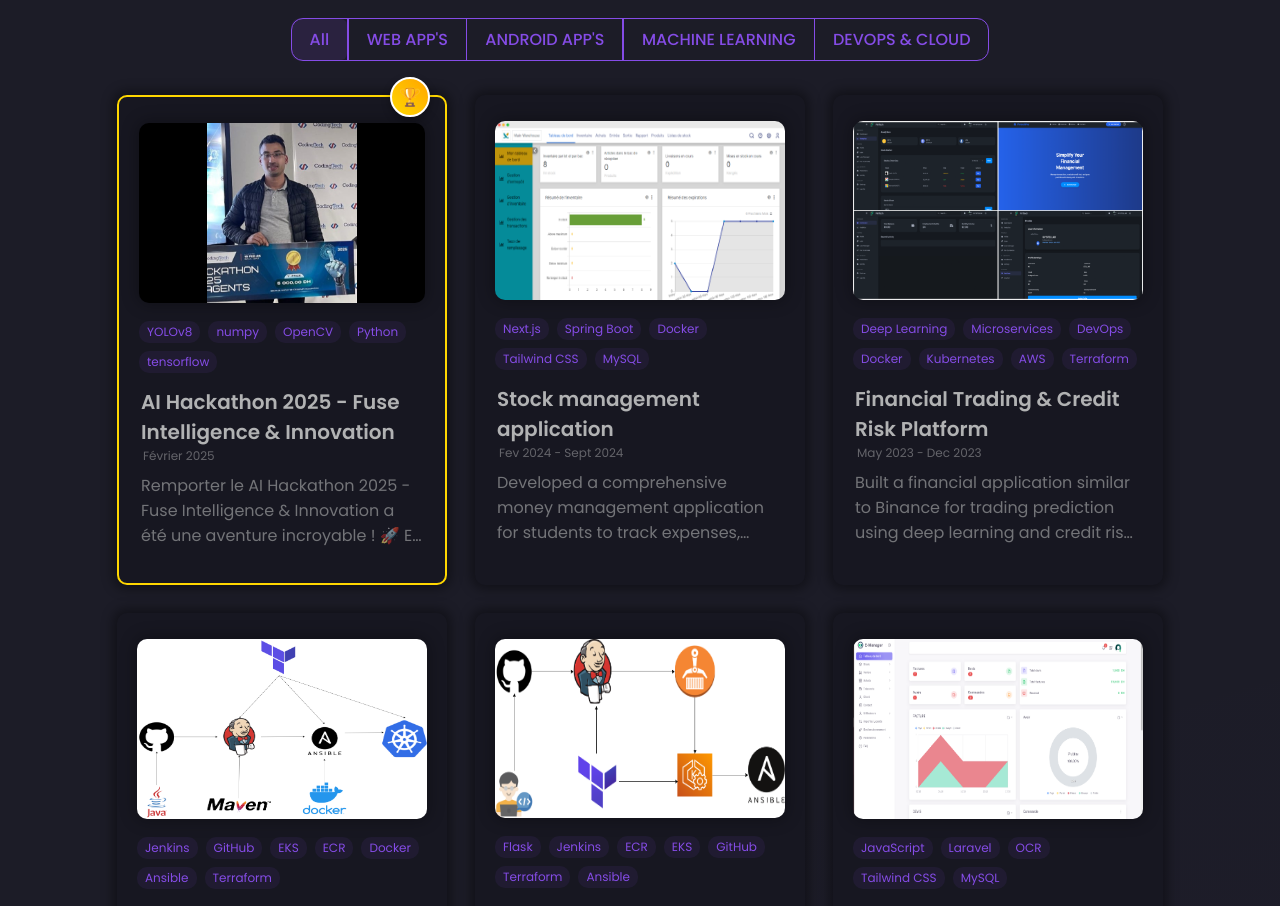
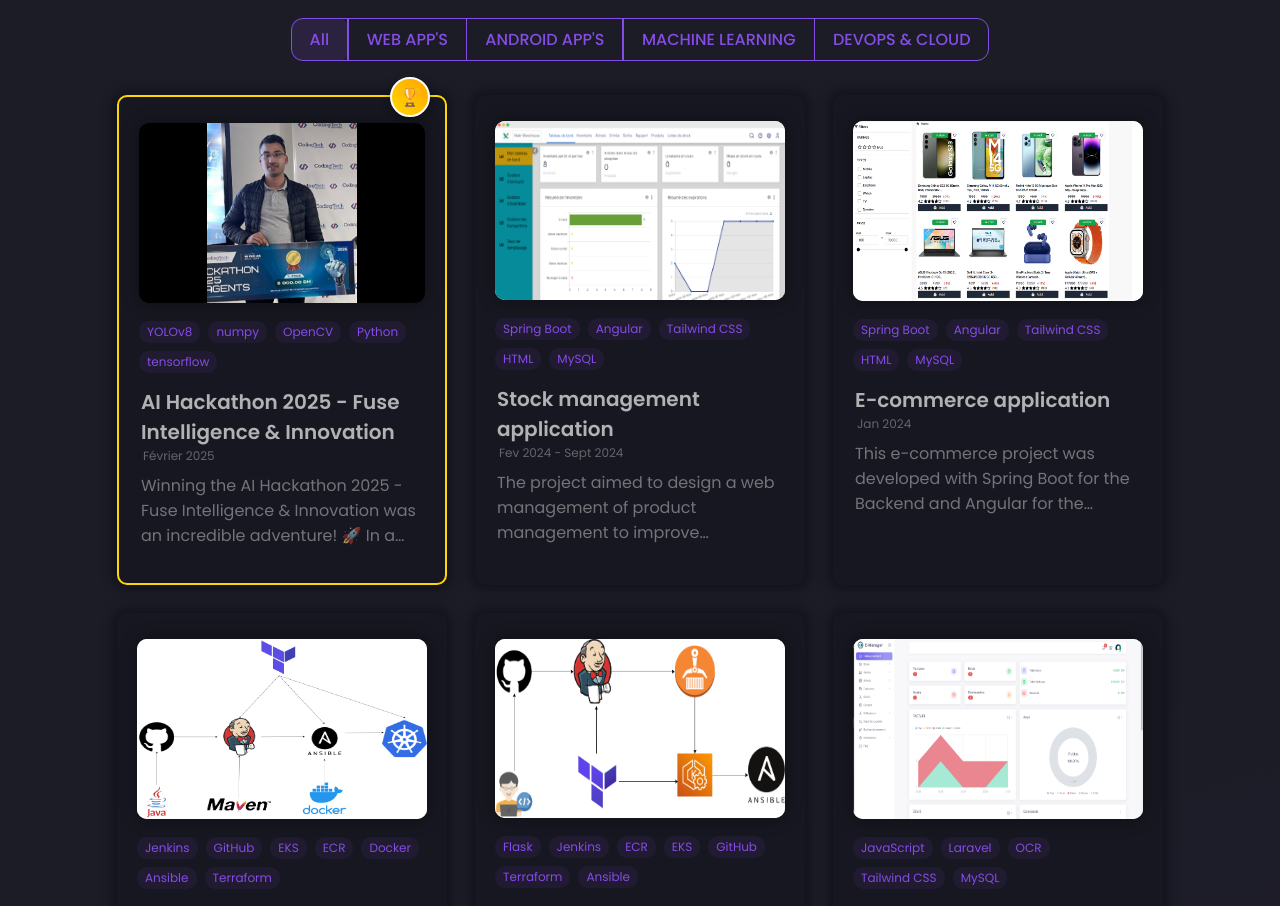
Before and after one commit to aajliAhmed/Aajli-Portfolio, a React (Create React App) app: page / in a window 1280 px wide. Shown: the part 3540-4446 px from the top of the page. Built offline with nearby package versions, Linux system fonts and the light colour scheme.

Commit message:
add Projects ecommerce

```diff
--- a/src/data/constants.js
+++ b/src/data/constants.js
@@ -322,7 +322,7 @@ export const projects = [
     title: "AI Hackathon 2025 - Fuse Intelligence & Innovation",
     date: "Février 2025",
     description:
-      "Remporter le AI Hackathon 2025 - Fuse Intelligence & Innovation a été une aventure incroyable ! 🚀 En équipe, nous avons conçu une solution d’intelligence artificielle innovante, Ce défi nous a permis d’explorer des techniques avancées en machine learning, NLP, computer vision et d’affiner notre approche en ingénierie IA.🏆",
+      "Winning the AI Hackathon 2025 - Fuse Intelligence & Innovation was an incredible adventure! 🚀 In a team, we have designed an innovative artificial intelligence solution, this challenge allowed us to explore advanced machine learning techniques, NLP, Computer Vision and refine our IA engineering approach.",
     image: "/Hackathon-AI-me.jpg?height=400&width=600",
     tags: ["YOLOv8", "numpy", "OpenCV", "Python", "tensorflow"],
     category: "web app",
@@ -332,22 +332,22 @@ export const projects = [
     title: "Stock management application",
     date: "Fev 2024 - Sept 2024",
     description:
-      "Developed a comprehensive money management application for students to track expenses, create monthly budgets by category, set financial goals with statistics, send money to friends, and earn points through gamification features.",
+      "The project aimed to design a web management of product management to improve traceability and transparency. It allows detailed monitoring of the movements and states of products throughout their life cycle.",
     image: "/magnisfy-projet.png?height=400&width=600",
-    tags: ["Next.js", "Spring Boot", "Docker", "Tailwind CSS", "MySQL"],
+    tags: ["Spring Boot", "Angular", "Tailwind CSS","HTML", "MySQL"],
     category: "web app",
     github: "",
   },
   {
     id: 12,
-    title: "Financial Trading & Credit Risk Platform",
-    date: "May 2023 - Dec 2023",
+    title: "E-commerce application",
+    date: "Jan 2024",
     description:
-      "Built a financial application similar to Binance for trading prediction using deep learning and credit risk assessment with machine learning classification. Implemented with microservice architecture using DevOps methodology and tools including Jenkins, Docker, SonarQube, Git, Kubernetes, Terraform, and AWS for automation, deployment and testing.",
-    image: "/trading.png?height=400&width=600",
-    tags: ["Deep Learning", "Microservices", "DevOps", "Docker", "Kubernetes", "AWS", "Terraform"],
-    category: "machine learning",
-    github: "",
+      "This e-commerce project was developed with Spring Boot for the Backend and Angular for the Fronend, offering a secure and efficient architecture. It allows the complete management of products, users, orders and payments via robust rest APIs. The application offers a modern and reactive interface for online research and purchase",
+    image: "/Ecommerce-java-angular.png?height=400&width=600",
+    tags: ["Spring Boot", "Angular", "Tailwind CSS","HTML", "MySQL"],
+    category: "web app",
+    github: "https://github.com/aajliAhmed/Angular-Ecommerce",
   },
   {
     id: 13,
```
Also changed, not shown: public/Ecommerce-java-angular.png (added).
